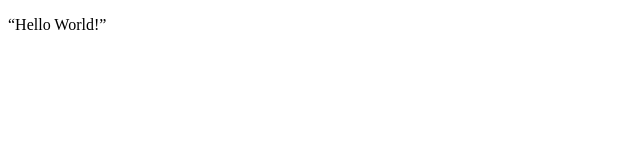
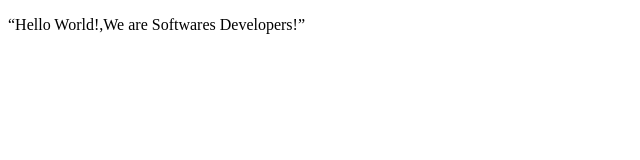
Before and after one commit to zaferwer/Microverse-Trial-02.07.2020, a plain HTML site: page index.html in a window 1280 px wide. Shown: the whole page, without its empty margins (0-640 px from the left). Drawn offline with Linux system fonts and the light colour scheme.

Commit message:
Update index.html

```diff
--- a/index.html
+++ b/index.html
@@ -3,6 +3,6 @@
 <head>
 </head>
 <body>
- <p>“Hello World!”</p>
+ <p>“Hello World!,We are Softwares Developers!”</p>
 </body>
 </html>
```
